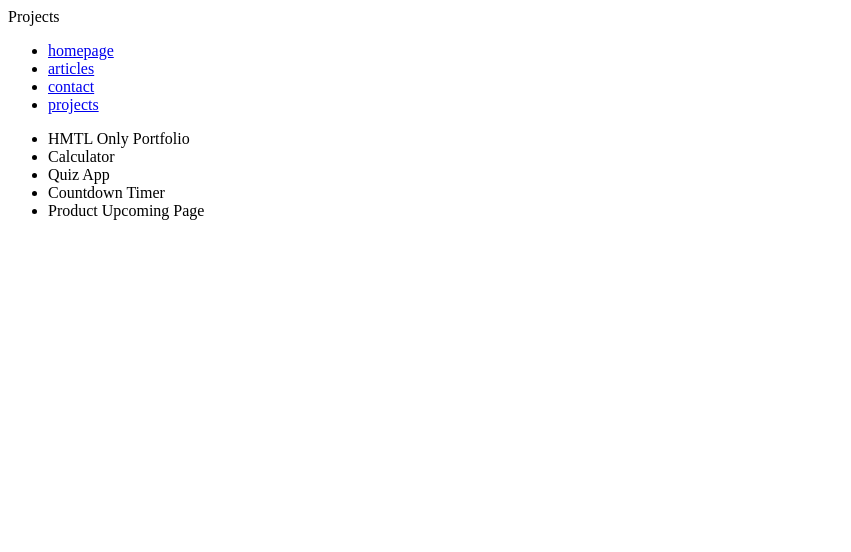
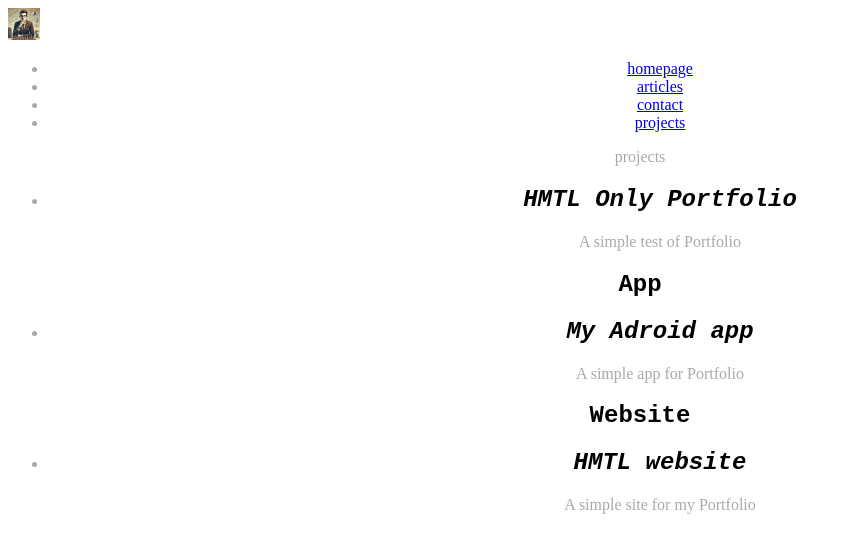
Before and after one commit to henripacheco27/Basic-HTML-Website, a plain HTML site: page pages/projects.html in a window 1280 px wide. Shown: the whole page, without its empty margins (0-851 px from the left). Drawn offline with Linux system fonts and the light colour scheme.

Commit message:
finish project

```diff
--- a/pages/projects.html
+++ b/pages/projects.html
@@ -1,8 +1,21 @@
 <!DOCTYPE html>
 <html lang="en">
-    <head>Projects</head>
+    <head>
+        <meta name="Main page of my website;" content="This is the homepage of my website">
+        <meta name="keywords" content="website, project, buildig up, site">
+        <meta name="robots" content="index, follow">
+        <meta property="og:title" content="this is my homepage">
+        <meta property="og:description" content=" This is my project for roadmap frontend">
+        <meta property="og:image" content="/assets/avatar1.jpg">
+        <link rel="stylesheet" href="style.css">
+    </head>
     <title>My projects</title>
     <body>
+        <header>
+            <div class="logo">
+                <img width="32x32 48x48 64x64" src="../assets/avatar1.jpg" alt="logo">
+            </div>
+        </header>
         <nav>
             <ul>
                 <li><a href="index.html">homepage</a></li>
@@ -11,12 +24,32 @@
                 <li><a href="projects.html">projects</a></li>
             </ul>
         </nav>
-        <ul>
-            <li>HMTL Only Portfolio</li>
-            <li>Calculator</li>
-            <li>Quiz App</li>
-            <li>Countdown Timer</li>
-            <li>Product Upcoming Page</li>
-        </ul>
-    </body>
+       <main>
+        <section class="projects"
+        <h1>projects</h1>
+            <ul>
+                <li>
+                    <h2>HMTL Only Portfolio</h2>
+                    <p>A simple test of Portfolio</p>
+                </li>
+            </ul>
+
+            <h1>App</h1>
+            <ul>
+                <li>
+                    <h2>My Adroid app</h2>
+                    <p>A simple app for Portfolio</p>
+                </li>
+            </ul>
+
+            <h1>Website</h1>
+            <ul>
+                <li>
+                    <h2>HMTL website</h2>
+                    <p>A simple site for my Portfolio</p>
+                </li>
+            </ul>
+        </section>
+       </main>
+       <footer><a href="components/footer.html"></footer>
 </html>
--- a/pages/style.css
+++ b/pages/style.css
@@ -18,3 +18,12 @@ h3{
     font-style: normal;
     text-align: center;
 }
+section{
+    text-align: center;
+}
+ul{
+    text-align: center;
+}
+blockquote{
+    text-align: center;
+}
```
